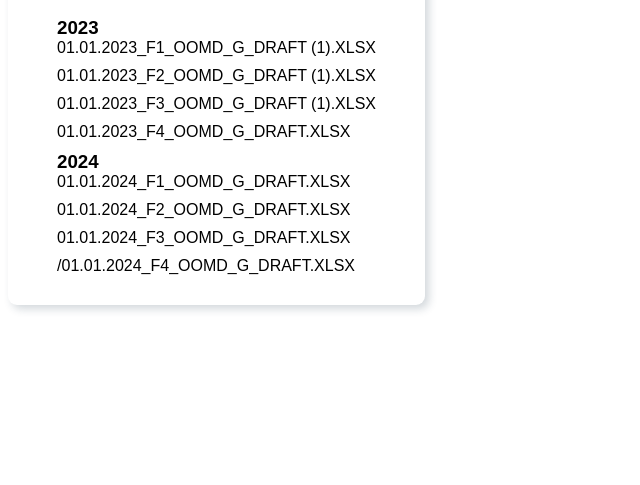
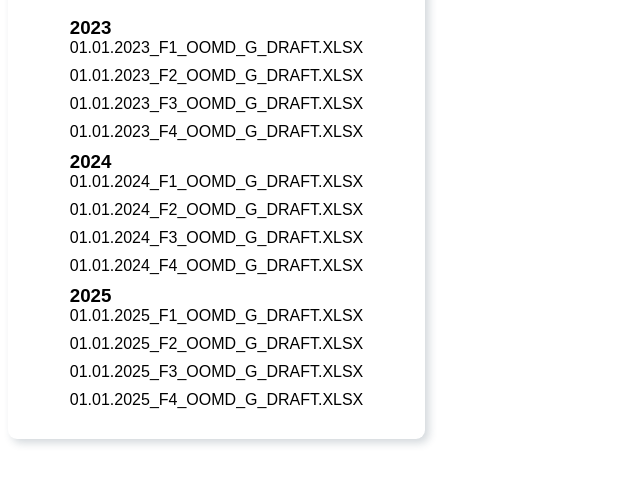
Before and after one commit to SmDancho/ametistLomb, a website: page src/reports/reports.html in a window 1280 px wide. Shown: the part 53-538 px from the top of the page, without its empty margins (0-640 px from the left). Drawn offline with Linux system fonts and the light colour scheme; files that its build step writes are made by us from their sources.

Commit message:
docs: 2025 reports

```diff
--- a/src/reports/reports.html
+++ b/src/reports/reports.html
@@ -19,17 +19,17 @@
           <h3><b>2023</b></h3>
         <li class="reports__item">
           <a download href="../reports/01.01.2023_f1_oomd_g_draft (1).xlsx"
-            >01.01.2023_f1_oomd_g_draft (1).xlsx</a
+            >01.01.2023_f1_oomd_g_draft.xlsx</a
           >
         </li>
         <li class="reports__item">
           <a download href="../reports/01.01.2023_f2_oomd_g_draft.xlsx"
-            >01.01.2023_f2_oomd_g_draft (1).xlsx</a
+            >01.01.2023_f2_oomd_g_draft.xlsx</a
           >
         </li>
         <li class="reports__item">
           <a download href="../reports/01.01.2023_f3_oomd_g_draft.xlsx"
-            >01.01.2023_f3_oomd_g_draft (1).xlsx</a
+            >01.01.2023_f3_oomd_g_draft.xlsx</a
           >
         </li>
         <li class="reports__item">
@@ -55,8 +55,29 @@
         </li>
         <li class="reports__item">
           <a download href="../reports/01.01.2024_f4_oomd_g_draft.xlsx"
-            >/01.01.2024_f4_oomd_g_draft.xlsx</a
+            >01.01.2024_f4_oomd_g_draft.xlsx</a
           >
+        </li>
+        <h3><b>2025</b></h3>
+        <li class="reports__item">
+          <a downlaod  href="../reports/01.01.2025_f1_oomd_g_draft.xlsx">
+            01.01.2025_f1_oomd_g_draft.xlsx
+          </a>
+        </li>
+        <li class="reports__item">
+          <a downlaod  href="../reports/01.01.2025_f2_oomd_g_draft.xlsx">
+            01.01.2025_f2_oomd_g_draft.xlsx
+          </a>
+        </li>
+        <li class="reports__item">
+          <a downlaod  href="../reports/01.01.2025_f3_oomd_g_draft.xlsx">
+            01.01.2025_f3_oomd_g_draft.xlsx
+          </a>
+        </li>
+        <li class="reports__item"
+        ><a downlaod  href="../reports/01.01.2025_f4_oomd_g_draft.xlsx">
+          01.01.2025_f4_oomd_g_draft.xlsx
+        </a>
         </li>
       </ul>
         </div>
```
Also changed, not shown: 4 other files.
